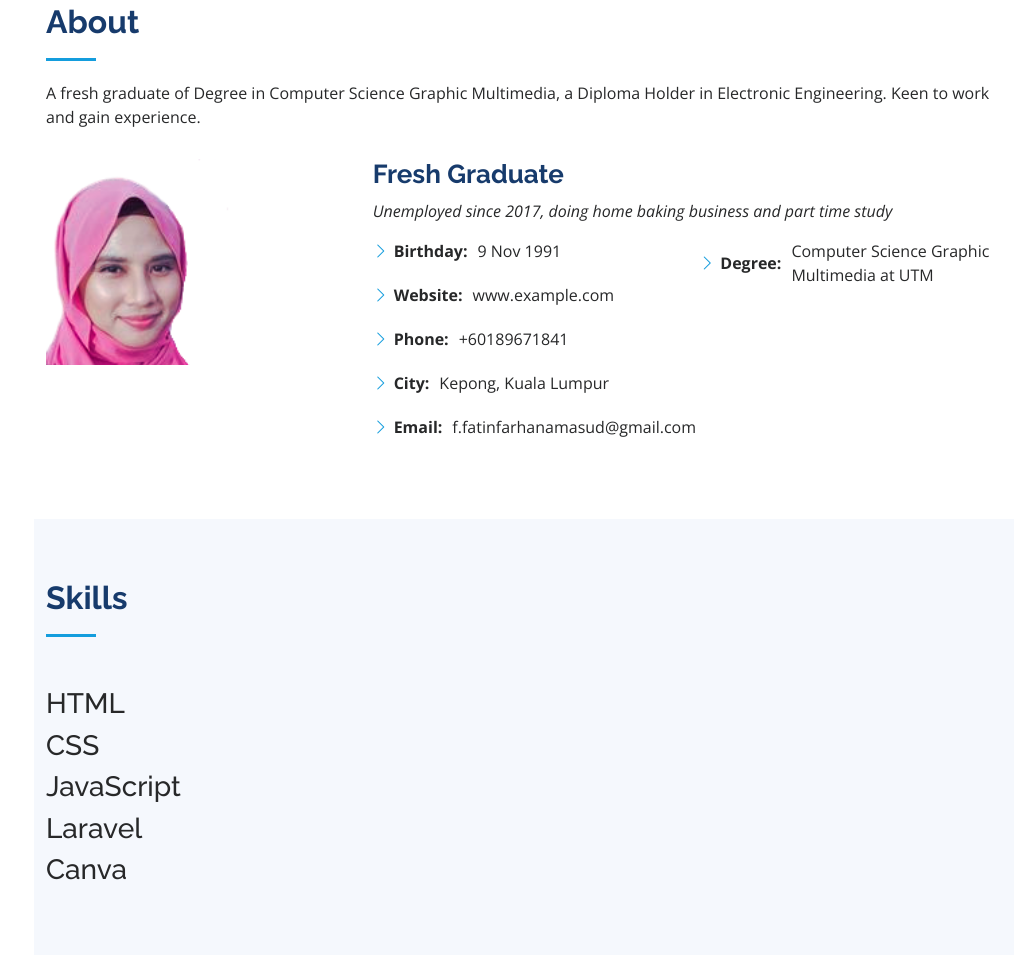
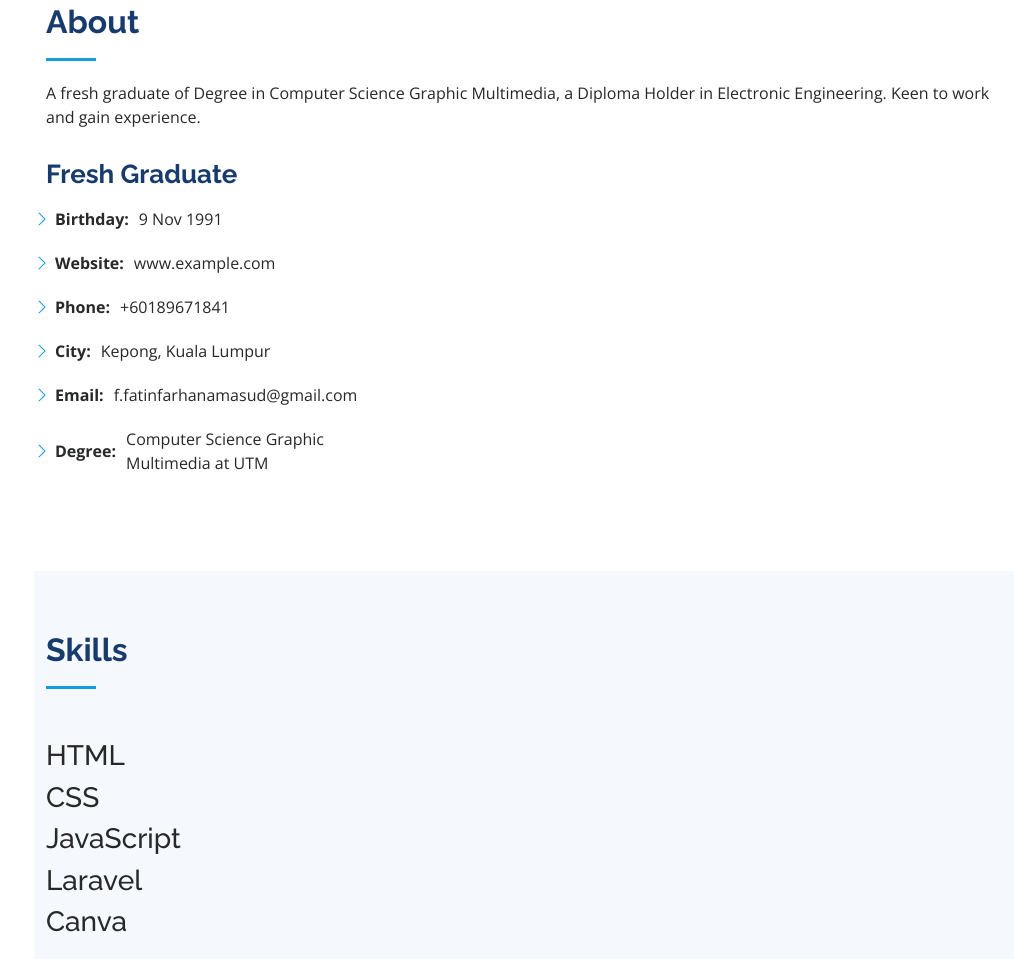
Before and after one commit to ffarhana/webresume, a plain HTML site: page index.html in a window 1280 px wide. Shown: the part 857-1816 px from the top of the page, without its empty margins (266-1280 px from the left). Drawn offline with nearby package versions, Linux system fonts and the light colour scheme.

Commit message:
removeimg

```diff
--- a/index.html
+++ b/index.html
@@ -92,32 +92,25 @@
         </div>
 
         <div class="row">
-          <div class="col-lg-4" data-aos="fade-right">
+          <!-- <div class="col-lg-4" data-aos="fade-right">
             <img src="assets/img/fatinpic.png" class="img-fluid" alt="">
-          </div>
-          <div class="col-lg-8 pt-4 pt-lg-0 content" data-aos="fade-left">
+          </div> -->
+          <div class="col-lg-4 pt-4 pt-lg-0 content" data-aos="fade-left">
             <h3>Fresh Graduate</h3>
             <p class="fst-italic">
-              Unemployed since 2017, doing home baking business and part time study
+
             </p>
             <div class="row">
-              <div class="col-lg-6">
+
                 <ul>
                   <li><i class="bi bi-chevron-right"></i> <strong>Birthday:</strong> <span>9 Nov 1991</span></li>
                   <li><i class="bi bi-chevron-right"></i> <strong>Website:</strong> <span>www.example.com</span></li>
                   <li><i class="bi bi-chevron-right"></i> <strong>Phone:</strong> <span>+60189671841</span></li>
                   <li><i class="bi bi-chevron-right"></i> <strong>City:</strong> <span>Kepong, Kuala Lumpur</span></li>
                   <li><i class="bi bi-chevron-right"></i> <strong>Email:</strong> <span>f.fatinfarhanamasud@gmail.com</span></li>
+                  <li><i class="bi bi-chevron-right"></i> <strong>Degree:</strong> <span>Computer Science Graphic Multimedia at UTM</span></li>
                 </ul>
-              </div>
-              <div class="col-lg-6">
-                <ul>
-                  <!-- <li><i class="bi bi-chevron-right"></i> <strong>Age:</strong> <span>31</span></li> -->
-                  <li><i class="bi bi-chevron-right"></i> <strong>Degree:</strong> <span>Computer Science Graphic Multimedia at UTM</span></li>
 
-                  <!-- <li><i class="bi bi-chevron-right"></i> <strong>Freelance:</strong> <span>Available</span></li> -->
-                </ul>
-              </div>
             </div>
             <!-- <p>
               Officiis eligendi itaque labore et dolorum mollitia officiis optio vero. Quisquam sunt adipisci omnis et ut. Nulla accusantium dolor incidunt officia tempore. Et eius omnis.
```
Also changed, not shown: Readme.txt (deleted).
